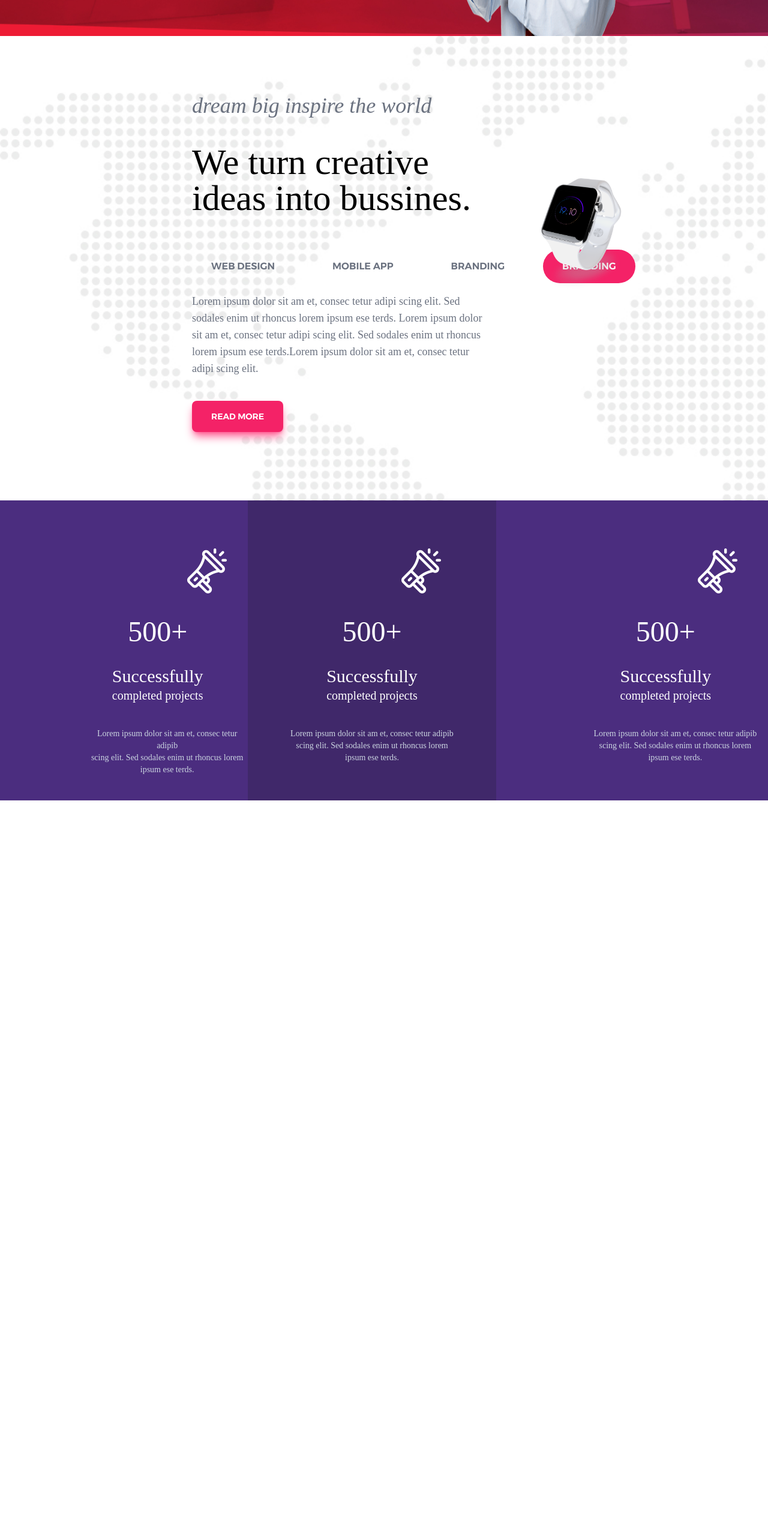
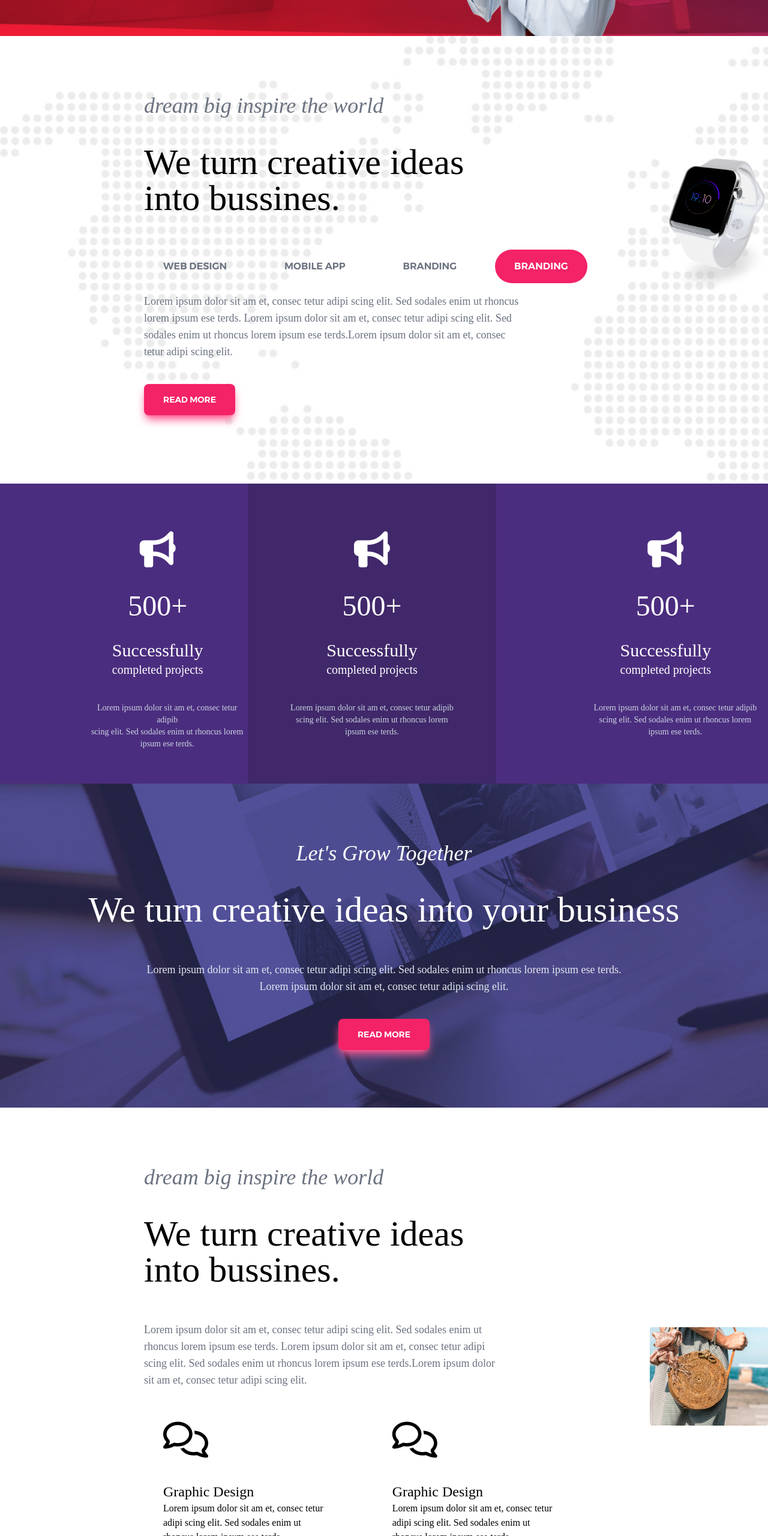
Before and after one commit to hrshanto807/tailwindcss, a plain HTML site: page index.html in a window 1280 px wide. Shown: the part 898-3458 px from the top of the page at 60% size. Before the commit the page ends 2232 px from the top, so only its background shows below. Drawn offline with Linux system fonts and the light colour scheme; a web font is replaced by a local one.

Commit message:
4th section done

```diff
--- a/index.html
+++ b/index.html
@@ -54,8 +54,12 @@
                             <p class="font-serif text-lg px-20 pb-10">Lorem ipsum dolor sit am et, consec tetur adipi
                                 scing elit. Sed<br> sodales enim ut rhoncus lorem ipsum ese terds.</p>
                             <div class="btn px-20 space-x-3">
-                                <button class="px-8 py-4 bg-pink rounded-full text-sm text-white font-sans font-semibold uppercase">our story</button>
-                                <button class="px-8 py-4 bg-purple rounded-full text-sm text-white font-sans font-semibold uppercase">read more</button>
+                                <button
+                                    class="px-8 py-4 bg-pink rounded-full text-sm text-white font-sans font-semibold uppercase">our
+                                    story</button>
+                                <button
+                                    class="px-8 py-4 bg-purple rounded-full text-sm text-white font-sans font-semibold uppercase">read
+                                    more</button>
                             </div>
                         </div>
 
@@ -69,19 +73,31 @@
         <!-- creative agency section done -->
         <section class="creative-ideas-area-full">
             <div class="creative-ideas-area bg-cover bg-no-repeat" style="background-image: url(img/main-bg-1.jpg);">
-                <div class="flex flex-col md:flex-row sm:flex-row px-60 justify-center items-center">
-                    <div class="creative-ideas-left">
-                        <h3 class="italic text-4xl font-mono pt-24 mb-11 px-20 text-gray-500 ">dream big inspire the world</h3>
+                <div class=" container flex flex-col md:flex-row sm:flex-row justify-center items-center">
+                    <div class="creative-ideas-left px-40">
+                        <h3 class="italic text-4xl font-mono pt-24 mb-11 px-20 text-gray-500 ">dream big inspire the
+                            world</h3>
                         <h2 class="font-sans text-6xl mb-14 px-20 text-black">We turn creative ideas into bussines.</h2>
                         <div class="flex space-x-8 primary-menu px-20 pb-4">
-                            <a href="" class="px-8 py-4 font-sans font-semibold text-gray-500 hover:bg-pink rounded-full hover:text-white uppercase">web design</a>
-                            <a href="" class="px-8 py-4 font-sans font-semibold text-gray-500 hover:bg-pink rounded-full hover:text-white uppercase">mobile app</a>
-                            <a href="" class="px-8 py-4 font-sans font-semibold text-gray-500 hover:bg-pink rounded-full hover:text-white uppercase">branding</a>
-                            <a href="" class="px-8 py-4 font-sans font-semibold text-white rounded-full bg-pink uppercase">branding</a>
+                            <a href=""
+                                class="px-8 py-4 font-sans font-semibold text-gray-500 hover:bg-pink rounded-full hover:text-white uppercase">web
+                                design</a>
+                            <a href=""
+                                class="px-8 py-4 font-sans font-semibold text-gray-500 hover:bg-pink rounded-full hover:text-white uppercase">mobile
+                                app</a>
+                            <a href=""
+                                class="px-8 py-4 font-sans font-semibold text-gray-500 hover:bg-pink rounded-full hover:text-white uppercase">branding</a>
+                            <a href=""
+                                class="px-8 py-4 font-sans font-semibold text-white rounded-full bg-pink uppercase">branding</a>
 
                         </div>
-                        <p  class="font-serif text-lg px-20 pb-10 text-gray-500">Lorem ipsum dolor sit am et, consec tetur adipi scing elit. Sed sodales enim ut rhoncus lorem ipsum ese terds. Lorem ipsum dolor sit am et, consec tetur adipi scing elit. Sed sodales enim ut rhoncus lorem ipsum ese terds.Lorem ipsum dolor sit am et, consec tetur adipi scing elit. </p>
-                        <div class="px-20"><button class="px-8 py-4 bg-pink text-sm text-white font-sans font-semibold rounded-lg  shadow-lg shadow-pink-200 uppercase">read more</button></div>
+                        <p class="font-serif text-lg px-20 pb-10 text-gray-500">Lorem ipsum dolor sit am et, consec
+                            tetur adipi scing elit. Sed sodales enim ut rhoncus lorem ipsum ese terds. Lorem ipsum dolor
+                            sit am et, consec tetur adipi scing elit. Sed sodales enim ut rhoncus lorem ipsum ese
+                            terds.Lorem ipsum dolor sit am et, consec tetur adipi scing elit. </p>
+                        <div class="px-20"><button
+                                class="px-8 py-4 bg-pink text-sm text-white font-sans font-semibold rounded-lg  shadow-lg shadow-pink-200 uppercase">read
+                                more</button></div>
                     </div>
                     <div class="creative-ideas-right">
                         <img src="img/watch.png" alt="">
@@ -91,35 +107,99 @@
                 <div class="project-complete-area flex" style="margin-top: 114px;">
                     <!-- single completed  -->
                     <div class="singlecompleted text-white bg-purple text-center" style="height: 500px; width: 620px; ">
-                        <img class="ms-64 mt-20 mb-10 ps-14" src="img/mike.png" alt="" >
+                        <i class="fa-solid fa-bullhorn text-6xl ps-28 mt-20 mb-10"></i>
                         <h2 class="font-sans text-5xl mb-8 ps-28">500+</h2>
                         <h3 class="ps-28 text-3xl">Successfully</h3>
                         <h4 class="ps-28 text-xl mb-10">completed projects</h4>
-                        <p class="ps-36 text-slate-300 text-sm">Lorem ipsum dolor sit am et, consec tetur adipib<br> scing elit. Sed sodales enim ut rhoncus lorem<br> ipsum ese terds. </p>
+                        <p class="ps-36 text-slate-300 text-sm">Lorem ipsum dolor sit am et, consec tetur adipib<br>
+                            scing elit. Sed sodales enim ut rhoncus lorem<br> ipsum ese terds. </p>
                     </div>
                     <!-- single project end -->
                     <!-- single completed  -->
-                    <div class="singlecompleted text-white bg-purple-200 text-center" style="height: 500px; width: 620px; ">
-                        <img class="ms-64 mt-20 mb-10" src="img/mike.png" alt="">
+                    <div class="singlecompleted text-white bg-purple-200 text-center"
+                        style="height: 500px; width: 620px; ">
+                        <i class="fa-solid fa-bullhorn text-6xl mt-20 mb-10"></i>
                         <h2 class="font-sans text-5xl mb-8 ">500+</h2>
                         <h3 class="text-3xl">Successfully</h3>
                         <h4 class="text-xl mb-10">completed projects</h4>
-                        <p class="text-slate-300 text-sm">Lorem ipsum dolor sit am et, consec tetur adipib<br> scing elit. Sed sodales enim ut rhoncus lorem<br> ipsum ese terds. </p>
+                        <p class="text-slate-300 text-sm">Lorem ipsum dolor sit am et, consec tetur adipib<br> scing
+                            elit. Sed sodales enim ut rhoncus lorem<br> ipsum ese terds. </p>
                     </div>
                     <!-- single project end -->
                     <!-- single completed  -->
                     <div class="singlecompleted text-white bg-purple text-center" style="height: 500px; width: 680px; ">
-                        <img class="ms-80 mt-20 mb-10 ps-4" src="img/mike.png" alt="">
+                        <i class="fa-solid fa-bullhorn text-6xl ps-28 mt-20 mb-10"></i>
                         <h2 class="font-sans text-5xl mb-8 ps-28">500+</h2>
                         <h3 class="ps-28 text-3xl">Successfully</h3>
                         <h4 class="ps-28 text-xl mb-10">completed projects</h4>
-                        <p class="ps-36 text-slate-300 text-sm">Lorem ipsum dolor sit am et, consec tetur adipib<br> scing elit. Sed sodales enim ut rhoncus lorem<br> ipsum ese terds. </p>
+                        <p class="ps-36 text-slate-300 text-sm">Lorem ipsum dolor sit am et, consec tetur adipib<br>
+                            scing elit. Sed sodales enim ut rhoncus lorem<br> ipsum ese terds. </p>
                     </div>
                     <!-- single project end -->
                 </div>
             </div>
+        </section>
+        <!-- creative ideas section end -->
+        <section class="creative-grow-full">
+            <div class="grow-area bg-cover bg-no-repeat text-center text-white py-24"
+                style="background-image: url(img/main-bg-2.jpg);">
+                <h3 class="italic text-4xl font-mono mb-11">Let's Grow Together</h3>
+                <h2 class="font-sans text-6xl mb-14 ">We turn creative ideas into your business</h2>
+                <p class="font-serif text-lg pb-10 text-slate-200">Lorem ipsum dolor sit am et, consec tetur adipi scing
+                    elit. Sed sodales enim ut rhoncus lorem ipsum ese terds.<br> Lorem ipsum dolor sit am et, consec
+                    tetur adipi scing elit.</p>
+                <button
+                    class="px-8 py-4 bg-pink text-sm text-white font-sans font-semibold rounded-lg  shadow-lg shadow-pink-200 uppercase">read
+                    more</button>
+            </div>
+        </section>
+        <!--grow area end  -->
+        <section class="creative-vedio-area-full">
+            <div class="creative-vedio-area">
+                <div class="container flex flex-col md:flex-row sm:flex-row justify-center items-center">
+                    <div class="creative-vedio-area-left px-40">
+                        <h3 class="italic text-4xl font-mono pt-24 mb-11 px-20 text-gray-500 ">dream big inspire the
+                            world</h3>
+                        <h2 class="font-sans text-6xl mb-14 px-20 text-black">We turn creative ideas into bussines.</h2>
+                        <p class="font-serif text-lg px-20 text-gray-500">Lorem ipsum dolor sit am et, consec
+                            tetur adipi scing elit. Sed sodales enim ut rhoncus lorem ipsum ese terds. Lorem ipsum dolor
+                            sit am et, consec tetur adipi scing elit. Sed sodales enim ut rhoncus lorem ipsum ese
+                            terds.Lorem ipsum dolor sit am et, consec tetur adipi scing elit.</p>
+                        <div class="grapich-desing-area flex justify-between items-center">
+                            <!-- single graph start -->
+                            <div class="grapich-design py-14">
+                                <i class="fa-regular fa-comments text-6xl ps-28 mb-10"></i>
+                                <h3 class="text-2xl ps-28">Graphic Design</h3>
+                                <p class="ps-28 mb-5">Lorem ipsum dolor sit am et, consec tetur adipi scing elit. Sed sodales enim ut
+                                    rhoncus lorem ipsum ese terds.</p>
+                                <div class="ps-28 pb-10"><button
+                                    class="px-8 py-4 bg-pink text-sm text-white font-sans font-semibold rounded-lg  shadow-lg shadow-pink-200 uppercase">read
+                                    more</button></div>
+                            </div>
+                            <!-- single graph end -->
+                            <!-- single graph start -->
+                            <div class="grapich-design">
+                                <i class="fa-regular fa-comments text-6xl ps-28 mb-10"></i>
+                                <h3 class="text-2xl ps-28">Graphic Design</h3>
+                                <p class="ps-28 mb-5">Lorem ipsum dolor sit am et, consec tetur adipi scing elit. Sed sodales enim ut
+                                    rhoncus lorem ipsum ese terds.</p>
+                                    <div class="ps-28 pb-10"><button
+                                        class="px-8 py-4 bg-pink text-sm text-white font-sans font-semibold rounded-lg  shadow-lg shadow-pink-200 uppercase">read
+                                        more</button></div>
+                            </div>
+                            <!-- single graph end -->
+                        </div>
+                    </div>
+                    <div class="creative-vedio-area-right">
+                        <img class="" src="img/main-man-img-jpg.jpg" alt="">
+                    </div>
+                </div>
+            </div>
+        </section>
+        <!-- grapich design section done -->
 
-        </section>
+
+
 
     </main>
 </body>
```
Also changed, not shown: style.css.
